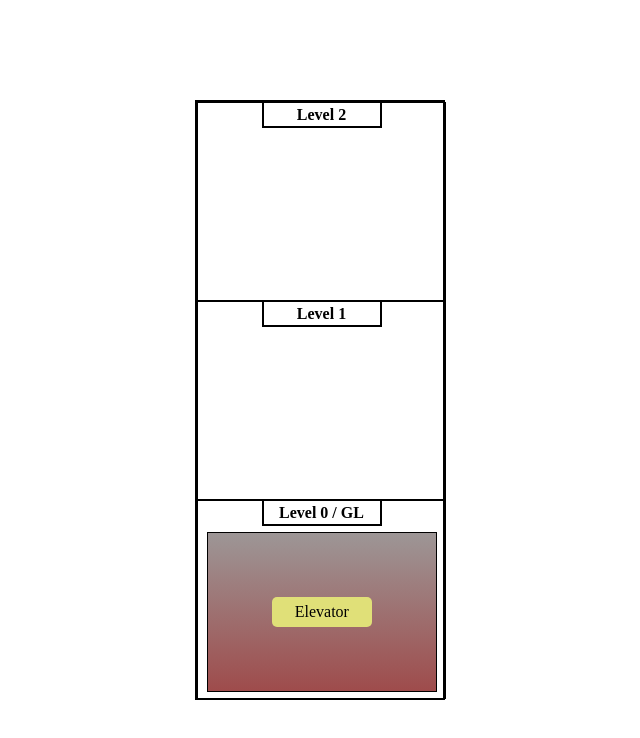
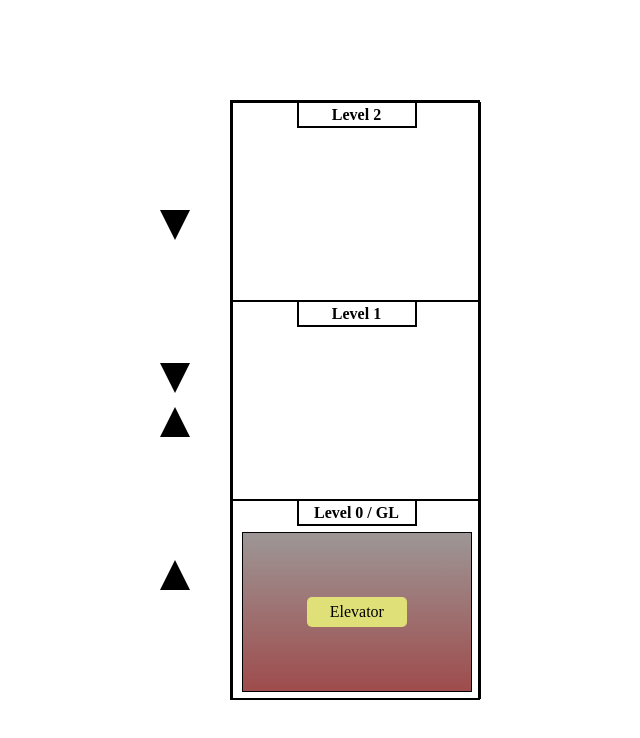
Before and after one commit to hargun0360/Koolio-Assessment, a plain HTML site: page index.html in a window 1280 px wide. Shown: the whole page, without its empty margins (320-960 px from the left). Drawn offline with Linux system fonts and the light colour scheme.

Commit message:
Add: Whole Elevator System

```diff
--- a/index.html
+++ b/index.html
@@ -1,18 +1,28 @@
 <!DOCTYPE html>
 <html lang="en">
   <head>
-    <meta charset="UTF-8">
-    <meta name="viewport" content="width=device-width, initial-scale=1.0">
+    <meta charset="UTF-8" />
+    <meta name="viewport" content="width=device-width, initial-scale=1.0" />
     <title>Elevator Task</title>
-    <link rel="stylesheet" href="style.css">
+    <link rel="stylesheet" href="style.css" />
   </head>
   <body>
-
+    <div class="outer_container">
+        <div class="arrows_container">
+            <div class="arrows">
+                <div class="arrow-down"></div>
+              </div>
+              <div class="arrows">
+                <div class="arrow-down"></div>
+                <div class="arrow-up"></div>
+              </div>
+              <div class="arrows">
+                <div class="arrow-up"></div>
+              </div>
+        </div>
       <div class="container">
         <div class="elevator">
-            <div class="elevator_text">
-                Elevator
-            </div>
+          <div class="elevator_text">Elevator</div>
         </div>
         <div class="floor">
           <div class="level">
@@ -30,6 +40,8 @@
           </div>
         </div>
       </div>
+    </div>
+
     <script src="script.js"></script>
   </body>
 </html>
--- a/style.css
+++ b/style.css
@@ -10,11 +10,30 @@ body{
     justify-content: center;
     align-items: center;
 }
+.outer_container{
+    width: 25%;
+    height: 100vh;
+    display: flex;
+    justify-content: space-between;
+    align-items: center;
+}
 .container{
     height: 600px;
     width: 250px;
     border: 2px solid black;
     position: relative;
+}
+.arrows_container{
+    display: flex;
+    flex-direction: column;
+    justify-content: space-evenly;
+    height: 600px;
+}
+.arrows{
+    display: flex;
+    flex-direction: column;
+    height: 100px;
+    justify-content: space-evenly;
 }
 
 .floor{
@@ -57,3 +76,23 @@ body{
     justify-content: center;
     align-items: center;
 }
+
+.arrow-down {
+    display: inline-block;
+    width: 0;
+    height: 0;
+    border-left: 15px solid transparent;
+    border-right: 15px solid transparent;
+    border-top: 30px solid #000;
+    cursor: pointer;
+  }
+
+  .arrow-up {
+    display: inline-block;
+    width: 0;
+    height: 0;
+    border-left: 15px solid transparent;
+    border-right: 15px solid transparent;
+    border-bottom: 30px solid #000;
+    cursor: pointer;
+  }
```
Lines whose indentation alone changed are shown as unchanged.
